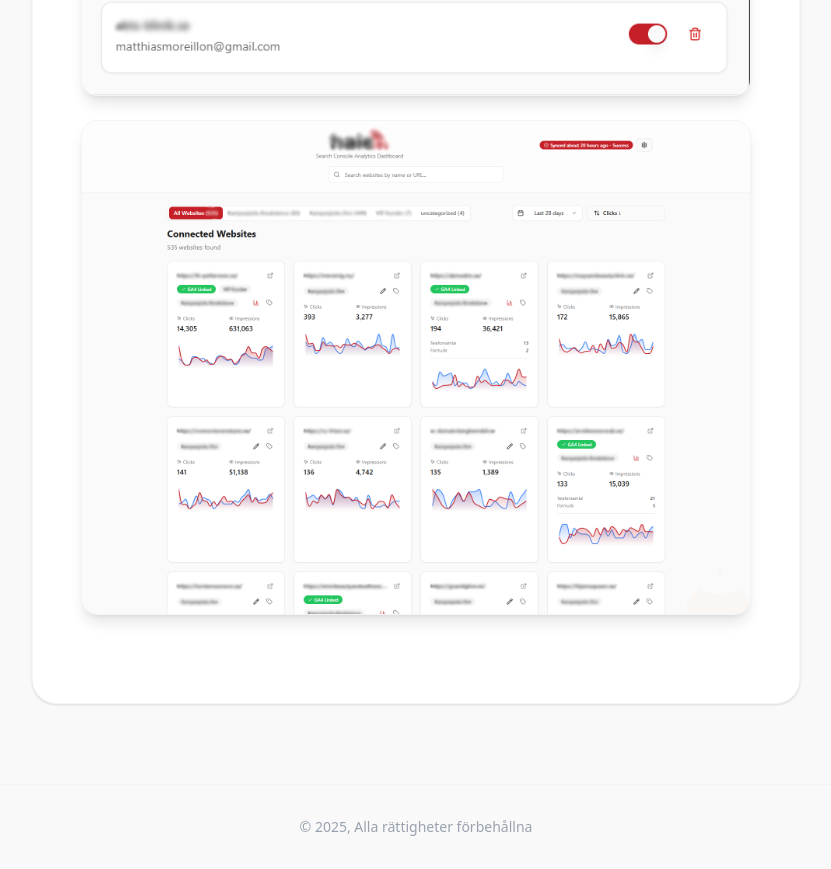
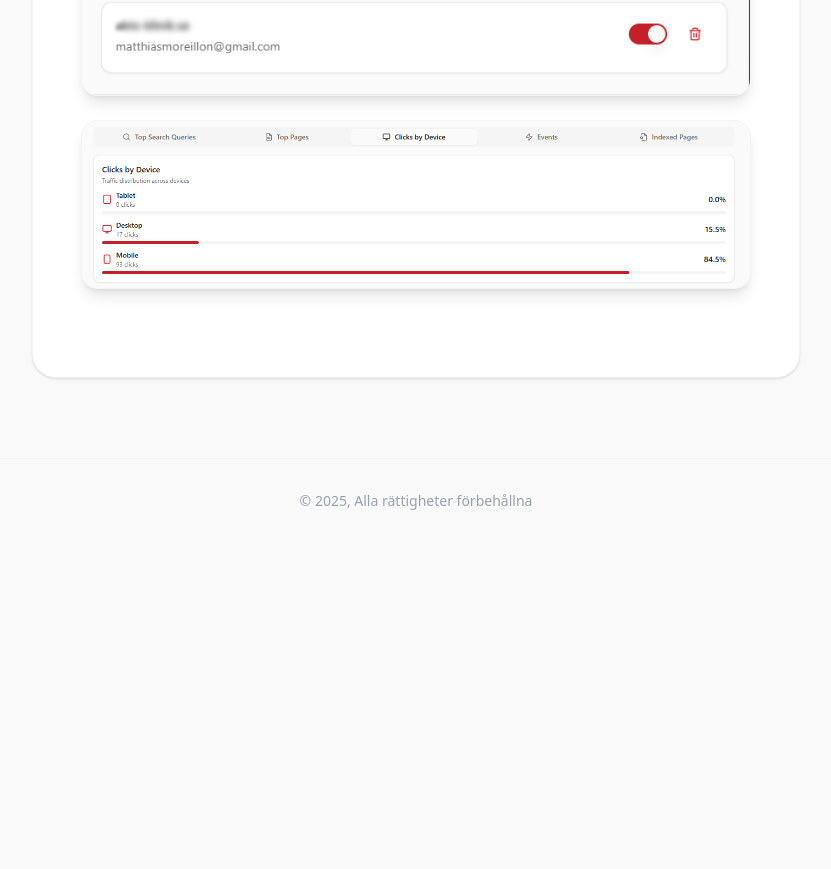
Before and after one commit to Mattias957/matthias957.github.io, a Next.js app: page /projects/affarsoptimering-dashboard in a window 1280 px wide. Shown: the part 4500-5369 px from the top of the page, without its empty margins (224-1055 px from the left). After the commit the page ends 5043 px from the top, so only its background shows below. Built offline with nearby package versions, Linux system fonts and the light colour scheme.

Commit message:
Fix screenshot order: seodash5, seodash2, seodash3, seodash4, seodash1

```diff
--- a/app/projects/affarsoptimering-dashboard/page.tsx
+++ b/app/projects/affarsoptimering-dashboard/page.tsx
@@ -83,8 +83,8 @@ export default function SeoDashProjectPage() {
       </div>
       <div class="rounded-2xl overflow-hidden shadow-lg border border-gray-100 bg-gray-50">
         <img
-          src="/seodash5.png"
-          alt="SEO Dash Features Screenshot"
+          src="/seodash1.png"
+          alt="SEO Dash Overview Screenshot"
           class="w-full h-auto block"
         />
       </div>
```
